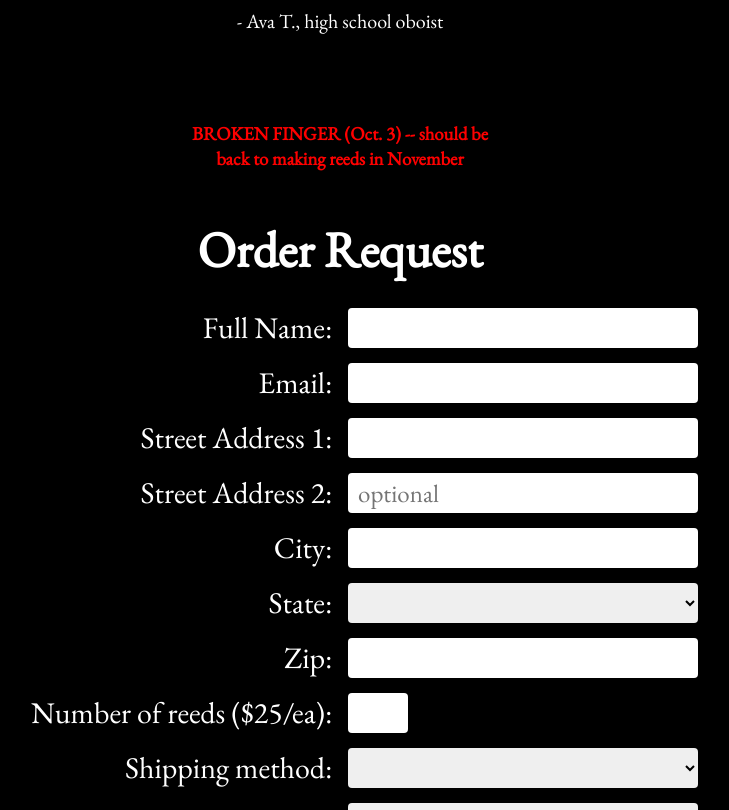
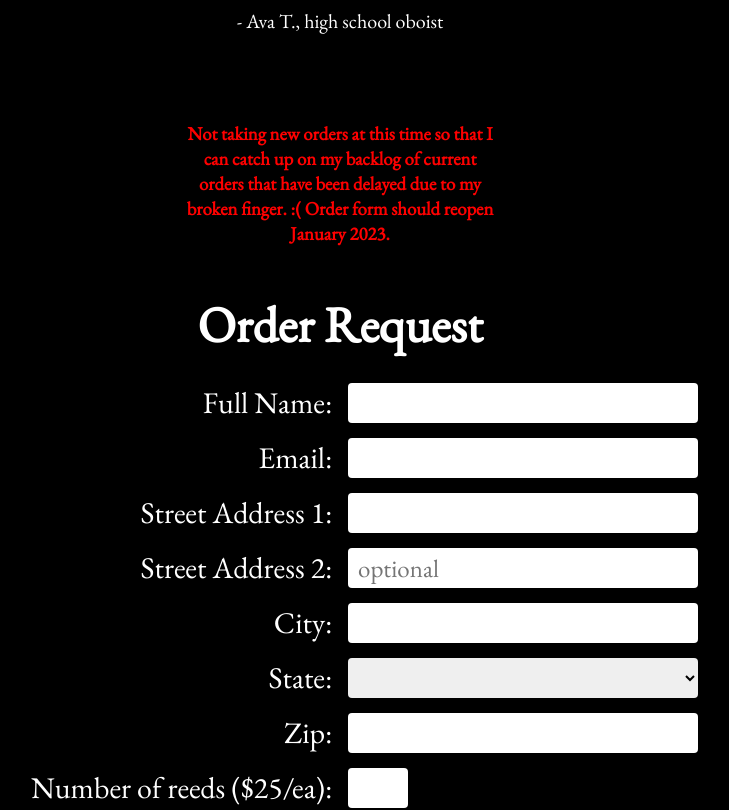
Before and after one commit to clairebogdan/bogdanreeds_website, a React (Create React App) app: page / in a window 1280 px wide. Shown: the part 1326-2136 px from the top of the page, without its empty margins (300-1029 px from the left). Built offline with nearby package versions, Linux system fonts and the light colour scheme.

Commit message:
update form

```diff
--- a/src/components/pages/OrderForm.js
+++ b/src/components/pages/OrderForm.js
@@ -24,7 +24,10 @@ export default function OrderForm() {
     return (
         <div className='order-container'>
             <div className='notification'>
-                <h3 className='alert-text'>BROKEN FINGER (Oct. 3) -- should be back to making reeds in November
+                <h3 className='alert-text'>
+                    Not taking new orders at this time so that I
+                    can catch up on my backlog of current orders that have been delayed due to my broken finger. :(
+                    Order form should reopen January 2023.
                 </h3>
             </div>
             <h1 className="order-header">Order Request</h1>
@@ -137,7 +140,7 @@ export default function OrderForm() {
                     <label>Message: </label>
                     <textarea className="textarea-input" id="" cols="30" rows="8" placeholder="Feel free to write about your oboe experience, how you like your reeds, etc." name="message"></textarea>
                 </div>
-                <input id="sendButton" type="submit" className="btn" value="Send"></input>
+                <input disabled id="sendButton" type="submit" className="btn" value="Send"></input>
             </form>
         </div>
     );
```
